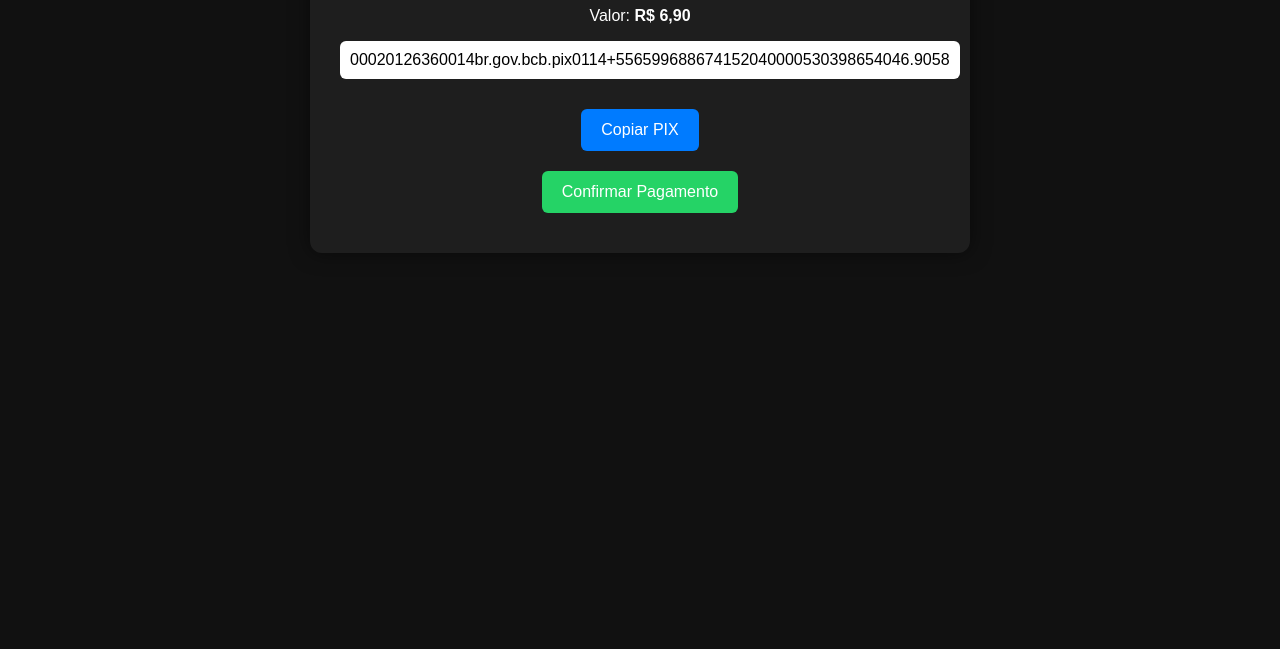
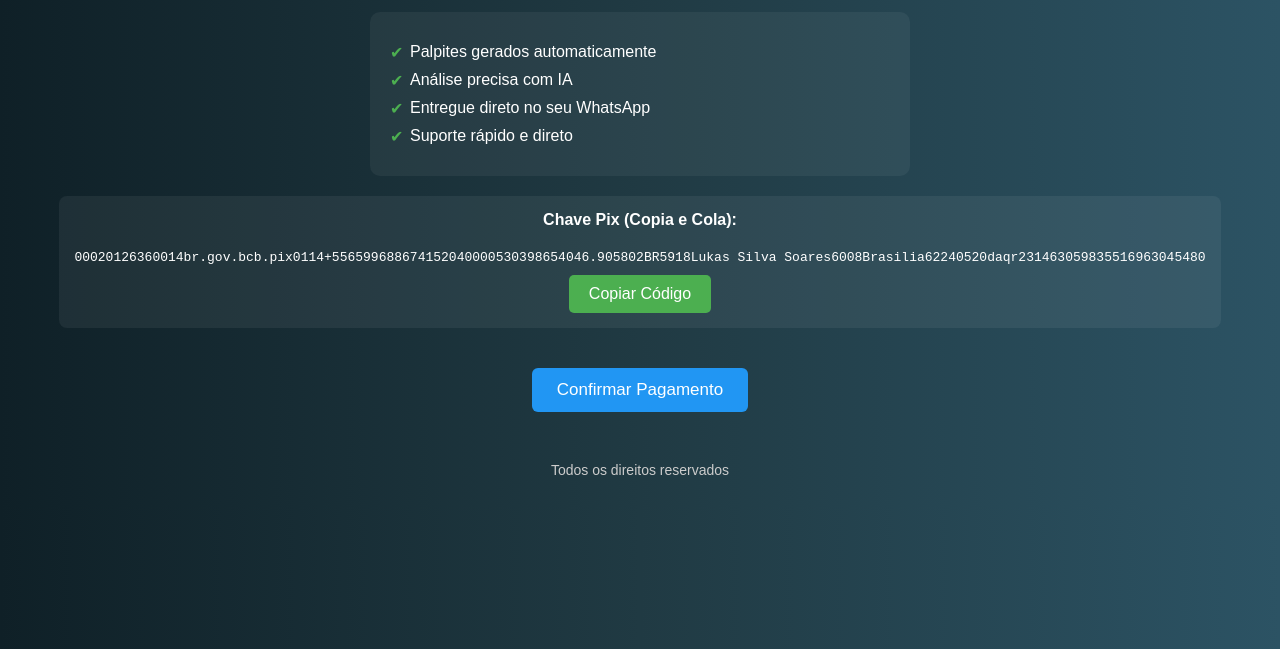
Before and after one commit to dgzinho009/ia-esportiva, a plain HTML site: page index.html in a window 1280 px wide. Shown: the part 151-800 px from the top of the page. Drawn offline with Linux system fonts and the light colour scheme.

Commit message:
Add files via upload

```diff
--- a/index.html
+++ b/index.html
@@ -1,77 +1,140 @@
+
 <!DOCTYPE html>
 <html lang="pt-BR">
 <head>
   <meta charset="UTF-8" />
   <meta name="viewport" content="width=device-width, initial-scale=1.0"/>
-  <title>Pagamento IA Esportiva</title>
+  <title>Acesso Premium - Sistema de Palpites IA</title>
   <style>
     body {
+      margin: 0;
       font-family: Arial, sans-serif;
-      background-color: #111;
+      background: linear-gradient(to right, #0f2027, #203a43, #2c5364);
       color: #fff;
+      display: flex;
+      flex-direction: column;
+      align-items: center;
+      padding: 30px;
+    }
+
+    h1 {
+      font-size: 28px;
+      margin-bottom: 10px;
       text-align: center;
-      padding: 40px;
     }
-    .container {
-      background-color: #1e1e1e;
-      border-radius: 12px;
-      padding: 30px;
-      box-shadow: 0 0 20px rgba(0,0,0,0.5);
-      max-width: 600px;
-      margin: auto;
+
+    p {
+      font-size: 16px;
+      margin-bottom: 20px;
+      text-align: center;
+      max-width: 500px;
     }
-    input {
+
+    .benefits {
+      background: rgba(255, 255, 255, 0.05);
+      padding: 15px 20px;
+      border-radius: 10px;
+      margin-bottom: 20px;
       width: 100%;
-      padding: 10px;
+      max-width: 500px;
+    }
+
+    .benefits ul {
+      list-style: none;
+      padding: 0;
+    }
+
+    .benefits li {
+      margin-bottom: 10px;
+      position: relative;
+      padding-left: 20px;
+    }
+
+    .benefits li::before {
+      content: "✔";
+      position: absolute;
+      left: 0;
+      color: #4caf50;
+    }
+
+    .pix-box {
+      background-color: #ffffff0f;
+      padding: 15px;
+      border-radius: 8px;
+      margin-bottom: 20px;
+      text-align: center;
+      word-break: break-word;
+    }
+
+    button.copy {
+      background-color: #4caf50;
+      border: none;
+      padding: 10px 20px;
+      color: white;
       font-size: 16px;
+      border-radius: 5px;
+      cursor: pointer;
+      margin-top: 10px;
+    }
+
+    button.copy:hover {
+      background-color: #45a049;
+    }
+
+    .confirm {
+      background-color: #2196f3;
       border: none;
-      border-radius: 6px;
-      margin-bottom: 20px;
-    }
-    button {
-      padding: 12px 20px;
-      font-size: 16px;
-      border: none;
+      padding: 12px 25px;
+      color: white;
+      font-size: 17px;
       border-radius: 6px;
       cursor: pointer;
-      margin: 10px;
+      margin-top: 20px;
+      text-decoration: none;
+      display: inline-block;
     }
-    .copy-btn {
-      background-color: #007bff;
-      color: #fff;
+
+    .confirm:hover {
+      background-color: #1e88e5;
     }
-    .whatsapp-btn {
-      background-color: #25D366;
-      color: #fff;
+
+    footer {
+      margin-top: 50px;
+      font-size: 14px;
+      color: #ccc;
     }
   </style>
 </head>
 <body>
-  <div class="container">
-    <h1>Adquira Acesso à IA Esportiva</h1>
-    <p>Valor: <strong>R$ 6,90</strong></p>
+  <h1>Desbloqueie Seu Acesso Premium</h1>
+  <p>Realize o pagamento via Pix e tenha acesso aos melhores palpites automáticos baseados em Inteligência Artificial.</p>
 
-    <input id="pixKey" readonly value="00020126360014br.gov.bcb.pix0114+556599688674152040000530398654046.905802BR5918Lukas Silva Soares6008Brasilia62240520daqr231463059835516963045480" />
+  <div class="benefits">
+    <ul>
+      <li>Palpites gerados automaticamente</li>
+      <li>Análise precisa com IA</li>
+      <li>Entregue direto no seu WhatsApp</li>
+      <li>Suporte rápido e direto</li>
+    </ul>
+  </div>
 
-    <button class="copy-btn" onclick="copyPix()">Copiar PIX</button>
+  <div class="pix-box">
+    <strong>Chave Pix (Copia e Cola):</strong><br><br>
+    <code id="pix">00020126360014br.gov.bcb.pix0114+556599688674152040000530398654046.905802BR5918Lukas Silva Soares6008Brasilia62240520daqr231463059835516963045480</code>
+    <br>
+    <button class="copy" onclick="copyPix()">Copiar Código</button>
+  </div>
 
-    <br/>
+  <a class="confirm" href="https://wa.me/5565996886741?text=Olá!+Efetuei+o+pagamento+e+gostaria+de+receber+meu+acesso.">Confirmar Pagamento</a>
 
-    <button class="whatsapp-btn" onclick="goToWhatsapp()">Confirmar Pagamento</button>
-  </div>
+  <footer>Todos os direitos reservados</footer>
 
   <script>
     function copyPix() {
-      const pixKey = document.getElementById("pixKey");
-      pixKey.select();
-      pixKey.setSelectionRange(0, 99999);
-      document.execCommand("copy");
-      alert("PIX copiado!");
-    }
-
-    function goToWhatsapp() {
-      const msg = encodeURIComponent("Olá! Realizei o pagamento de R$6,90 e quero receber o link de acesso à IA Esportiva.");
-      window.location.href = `https://wa.me/5565996886741?text=${msg}`;
+      const pixCode = document.getElementById("pix").innerText;
+      navigator.clipboard.writeText(pixCode).then(() => {
+        alert("Código Pix copiado com sucesso!");
+      });
     }
   </script>
 </body>
```
